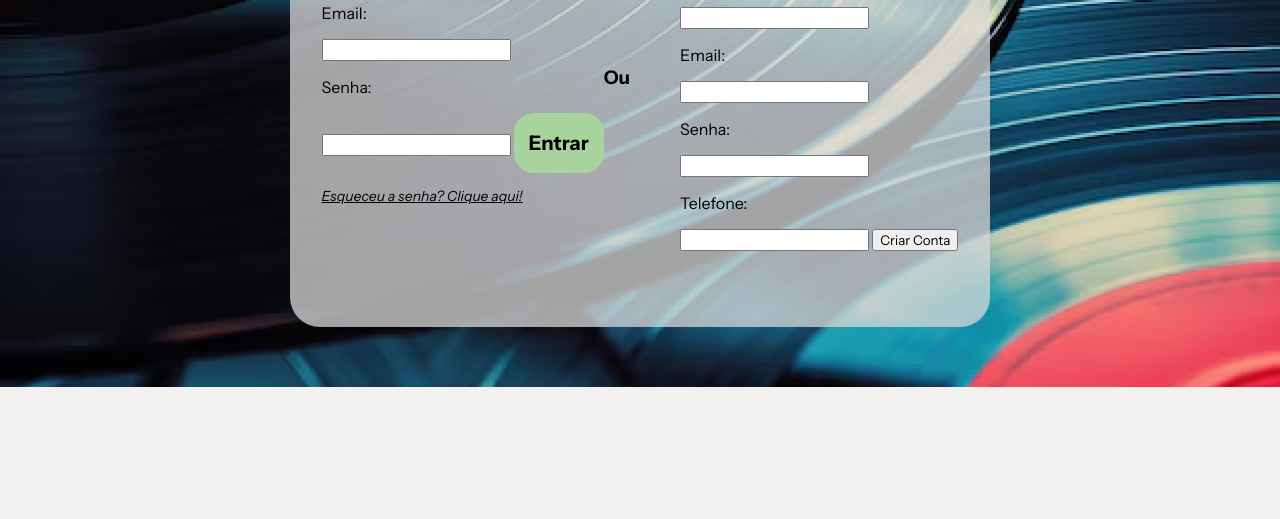
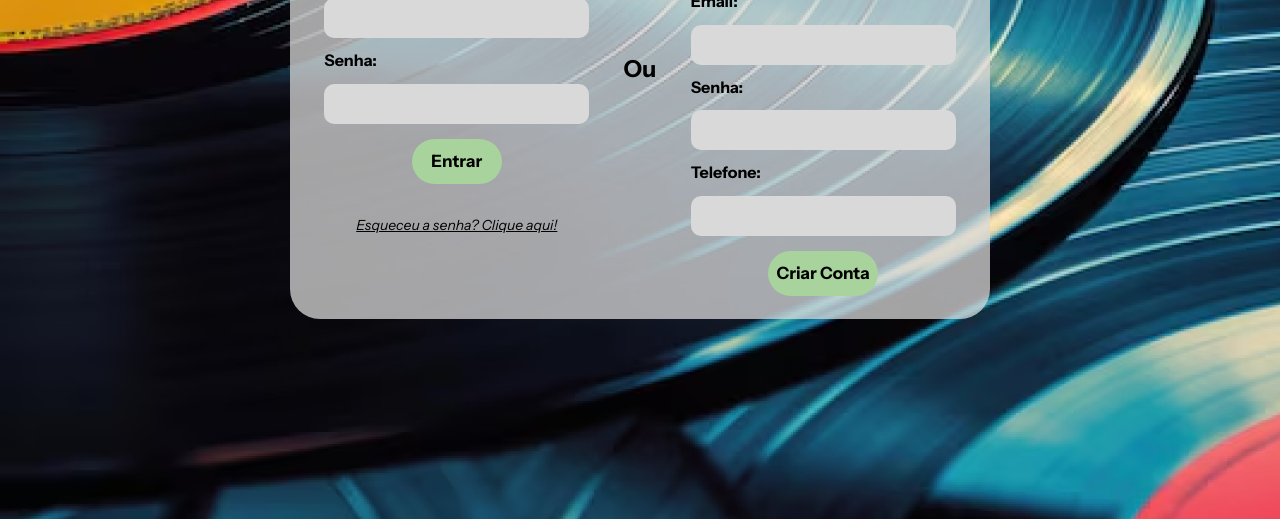
Before and after one commit to leh-sptech/Projeto-Individual, a plain HTML site: page login.html in a window 1280 px wide. Shown: the part 381-900 px from the top of the page. Before the commit the page ends 800 px from the top, so only its background shows below. Drawn offline with Linux system fonts and the light colour scheme.

Commit message:
finalizacao da home e login

```diff
--- a/login.html
+++ b/login.html
@@ -4,6 +4,7 @@
     <meta charset="UTF-8">
     <meta name="viewport" content="width=device-width, initial-scale=1.0">
     <title>Login - VinilDesk</title>
+    <link rel="stylesheet" href="reset.css">
     <link rel="stylesheet" href="style.css">
 
 </head>
@@ -17,12 +18,12 @@
     </header>
     <div class="container_login">
         <div class="login">
-            <h2>Login</h2>
-            <p>Email:</p>
+            <h1>Login</h1>
+            <p class="informations">Email:</p>
             <input id="ipt_email">
 
-            <p>Senha:</p>
-            <input id="ipt_senha">
+            <p class="informations">Senha:</p>
+            <input id="ipt_senha" type="password">
 
             <button id="botao_login" onclick="">Entrar</button>
 
@@ -32,20 +33,20 @@
             <h3>Ou</h3>
         </div>
         <div class="cadastro">
-            <h2>Cadastre-se</h2>
-            <p>Nome:</p>
+            <h1>Cadastre-se</h1>
+            <p class="informations">Nome:</p>
             <input id="ipt_nome">
 
-            <p>Email:</p>
+            <p class="informations">Email:</p>
             <input id="ipt_email_cadastro">
 
-            <p>Senha:</p>
+            <p class="informations">Senha:</p>
             <input id="ipt_senha">
 
-            <p>Telefone:</p>
+            <p class="informations">Telefone:</p>
             <input id="ipt_telefone">
 
-            <button onclick="">Criar Conta</button>
+            <button id="botao_registro" onclick="">Criar Conta</button>
         </div>
     </div>
 </body>
--- a/reset.css
+++ b/reset.css
@@ -1,10 +1,8 @@
 * {
     margin: 0;
     padding: 0;
-    box-sizing: border-box;
 }
-/*
+
 body {
     line-height: 1.6;
-    font-family: sans-serif;
-} */
+}
--- a/style.css
+++ b/style.css
@@ -33,6 +33,16 @@ header {
     height: 100px;
 }
 
+#pesquisa {
+    width: 400px;
+    height: 35px;
+    border: none;
+    border-radius: 20px;
+    background-color: #D9D9D9;
+
+    padding-left: 15px;
+}
+
 #logo_login {
     width: 100px;
     height: 65px;
@@ -52,7 +62,7 @@ header {
     color: white;
     justify-content: center;
     align-content: center;
-    margin-left: 200px;
+    margin-left: 250px;
 }
 
 /* CONTAINER */
@@ -61,7 +71,7 @@ header {
     display: flex;
     margin-top: 150px;
     margin-bottom: 150px;
-    margin-left: 50px;
+    margin-left: 100px;
 }
 
 
@@ -71,7 +81,7 @@ header {
     flex-direction: column;
     background-color: #D9D9D9;
     width: 17%;
-    height: 50%;
+    height: 1000px;
     border-radius: 15px;
 }
 
@@ -79,30 +89,34 @@ header {
     text-decoration: line-through black 3px;
 }
 
-.filtro_tipo {
-    gap: 2%;
+#filtro_por {
     font-weight: bold;
     font-size: 20px;
-    margin-left: 20px;
+    margin: 24px 0 15px 20px;
+}
+
+#filtro_tipo {
+    font-weight: bold;
+    font-size: 20px;
+    margin: 32px 0 5px 20px;
 }
 
 .details_filtro {
     font-size: 20px;
     text-decoration: underline;
-    margin-left: 20px;
+    margin: 5px 0 10px 20px;
 }
 
 /* COVERS */
 
 .container_albuns {
     display: flex;
-    margin-left: 250px;
+    margin-left: 200px;
 }
 
 .catalogo {
     display: flex;
     flex-direction: column;
-
 }
 
 .list_covers {
@@ -145,12 +159,12 @@ footer {
     flex-direction: column;
     justify-content: center;
     margin-left: 5%;
-    width: fit-content;
 }
 
 footer p {
     font-size: 20px;
     font-weight: bold;
+    margin-top: 10px;
 }
 
 footer span {
@@ -188,47 +202,99 @@ footer img {
 
 .container_login {
     display: flex;
-    justify-content: center;
-    align-content: center;
-    background-color: rgba(217,217,217, 0.75);
+    flex-direction: row;
+    justify-content: space-evenly;
     width: 700px;
     height: 500px;
-    margin: 0 auto;
+    margin: 200px auto;
+
+    background-color: rgba(217,217,217, 0.75);
     border-radius: 30px;
-    margin-top: 200px;
 }
 
 .login {
+    display: flex;
+    flex-direction: column;
+    justify-content: center;
     align-content: center;
+
+}
+
+.informations {
+    font-weight: bold;
+    margin: 10px 0 10px 0;
+}
+
+.login input {
+    width: 250px;
+    height: 40px;
+    border: none;
+    border-radius: 10px;
+    background-color: #D9D9D9;
+
+    padding-left: 15px;
+}
+
+#botao_login {
+    border-radius: 30px;
+    background-color: #A8D39D;
+    border: 0;
+    height: 45px;
+    width: 90px;
+    justify-self: center;
+    align-self: center;
+    margin-top: 15px;
+
+    text-align: center;
+    font-weight: bold;
+    font-size: 17px;
+}
+
+#p_senha {
+    justify-self: center;
+    align-self: center;
+    font-size: 14px;
+    font-style: italic;
+    text-decoration: underline;
+    margin-top: 30px;
 }
 
 .meio {
     align-content: center;
     justify-content: center;
-}
-
-#botao_login {
-    border-radius: 20px;
-    background-color: #A8D39D;
-    border: 0;
-    height: 60px;
-    width: 90px;
-
-
-    text-align: center;
-    font-weight: bold;
     font-size: 20px;
-}
-
-#p_senha {
-    font-size: 14px;
-    font-style: italic;
-    text-decoration: underline;
 }
 
 /* CADASTRO */
 
 .cadastro {
+    display: flex;
+    flex-direction: column;
+    justify-content: center;
     align-self: center;
-    margin-left: 50px;
 }
+
+.cadastro input {
+    width: 250px;
+    height: 40px;
+    border: none;
+    border-radius: 10px;
+    background-color: #D9D9D9;
+
+    padding-left: 15px;
+}
+
+#botao_registro {
+    border-radius: 30px;
+    background-color: #A8D39D;
+    border: 0;
+    height: 45px;
+    width: 110px;
+    justify-self: center;
+    align-self: center;
+    margin-top: 15px;
+
+    text-align: center;
+    font-weight: bold;
+    font-size: 17px;
+}
```
Also changed, not shown: index.html (+5 -4 lines).
